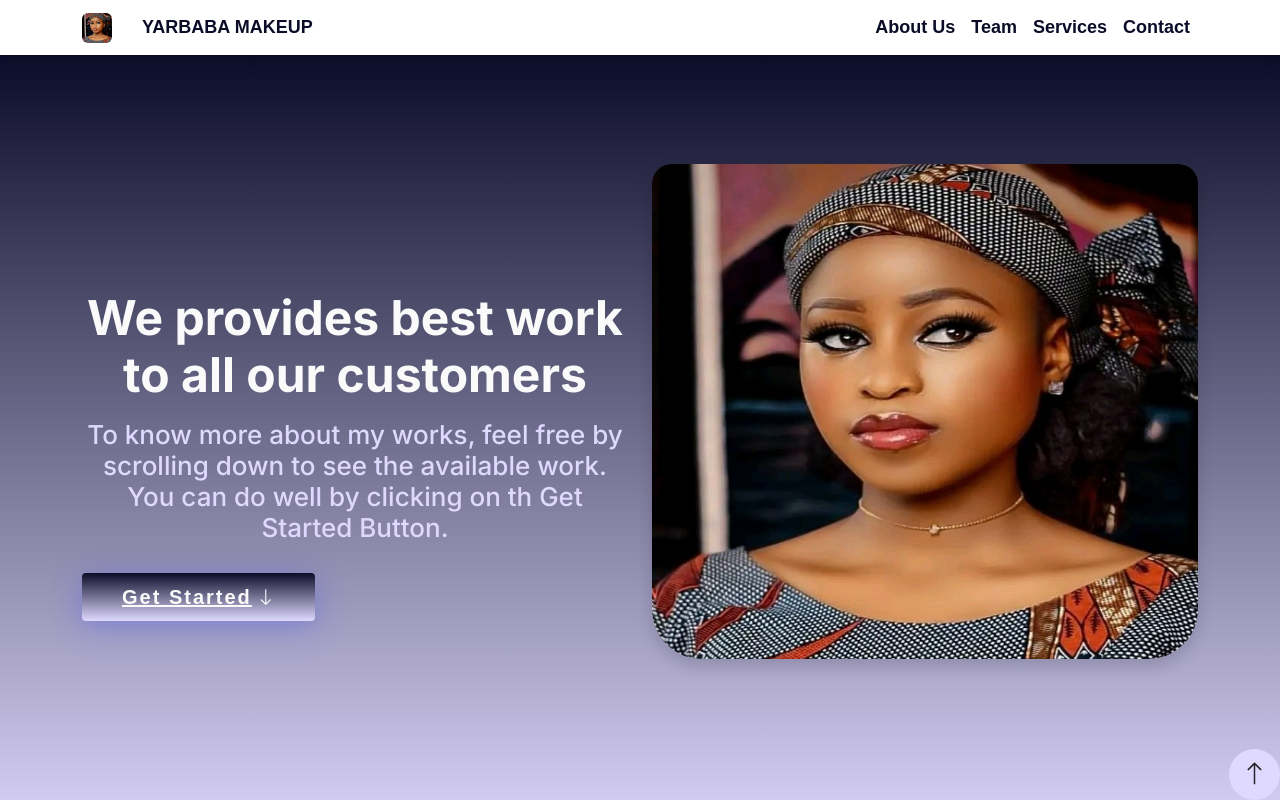
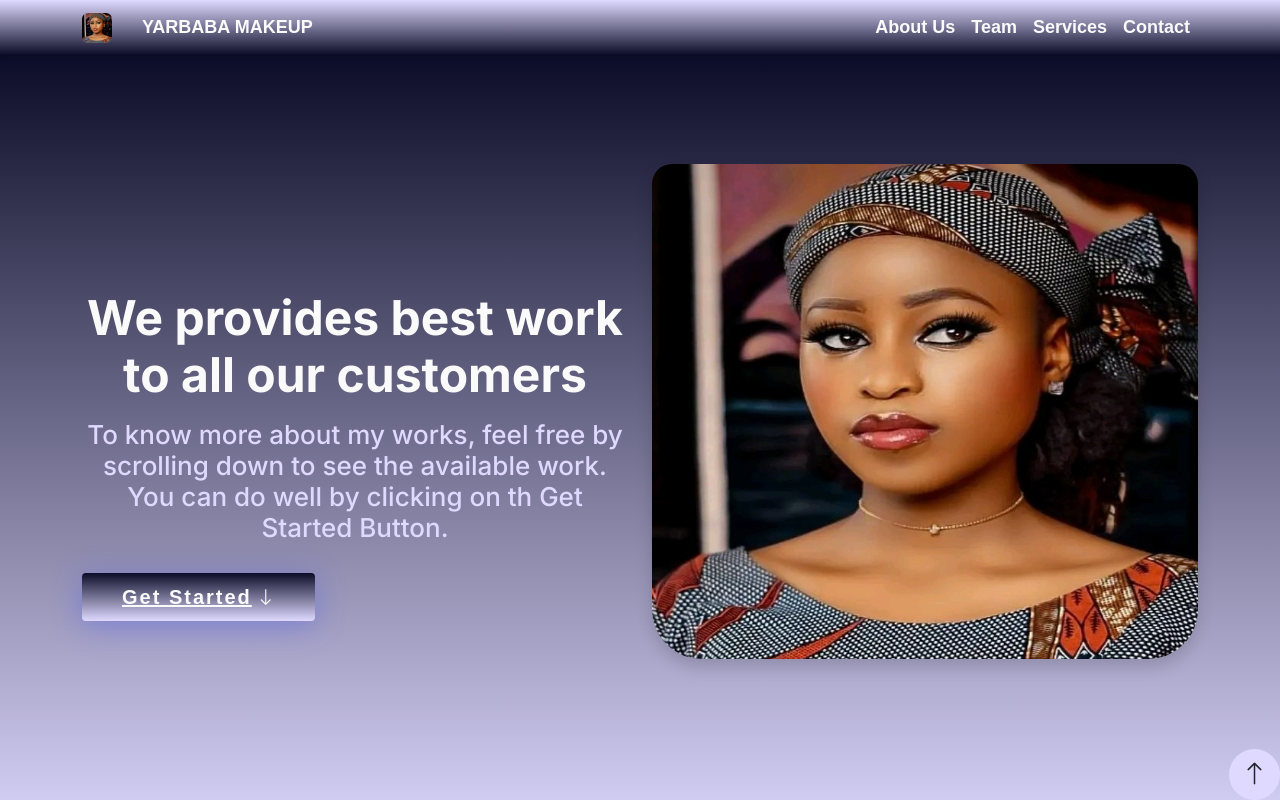
Before and after one commit to Jimmy-ui-maker/mysites, a Next.js app: page / in a window 1280 px wide. Shown: the top 800 px of the page. Built offline with nearby package versions, Linux system fonts and the light colour scheme.

Commit message:
navbar bg

```diff
--- a/src/app/globals.css
+++ b/src/app/globals.css
@@ -15,6 +15,7 @@
   --------------------------------------------------------------*/
 .navbar {
   padding: 0;
+  background: linear-gradient(var(--softColor), var(--testColor));
 }
 
 .navbar ul {
@@ -38,7 +39,7 @@
   font-family: "Nunito", sans-serif;
   font-size: 18px;
   font-weight: 700;
-  color: var(--testColor);
+  color: var(--lightColor);
   white-space: nowrap;
   transition: 0.3s;
 }
@@ -47,7 +48,7 @@
 .navbar .active,
 .navbar .active:focus,
 .navbar li:hover > a {
-  color: var(--hoverColor);
+  color: var(--softColor);
 }
 
 /*--------------------------------------------------------------
```
